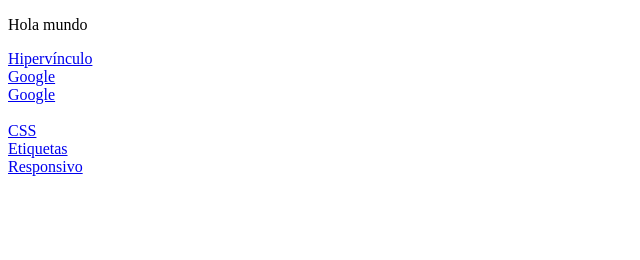
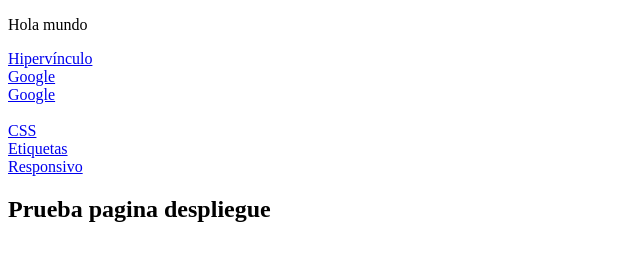
Before and after one commit to dvalbuena1/AwakeLab---Ejemplo, a plain HTML site: page index.html in a window 1280 px wide. Shown: the whole page, without its empty margins (0-640 px from the left). Drawn offline with Linux system fonts and the light colour scheme.

Commit message:
Cambio despliegue

```diff
--- a/index.html
+++ b/index.html
@@ -22,5 +22,7 @@
     <a href="bodyTags.html">Etiquetas</a>
     <br />
     <a href="responsive.html">Responsivo</a>
+
+    <h2>Prueba pagina despliegue</h2>
   </body>
 </html>
```
